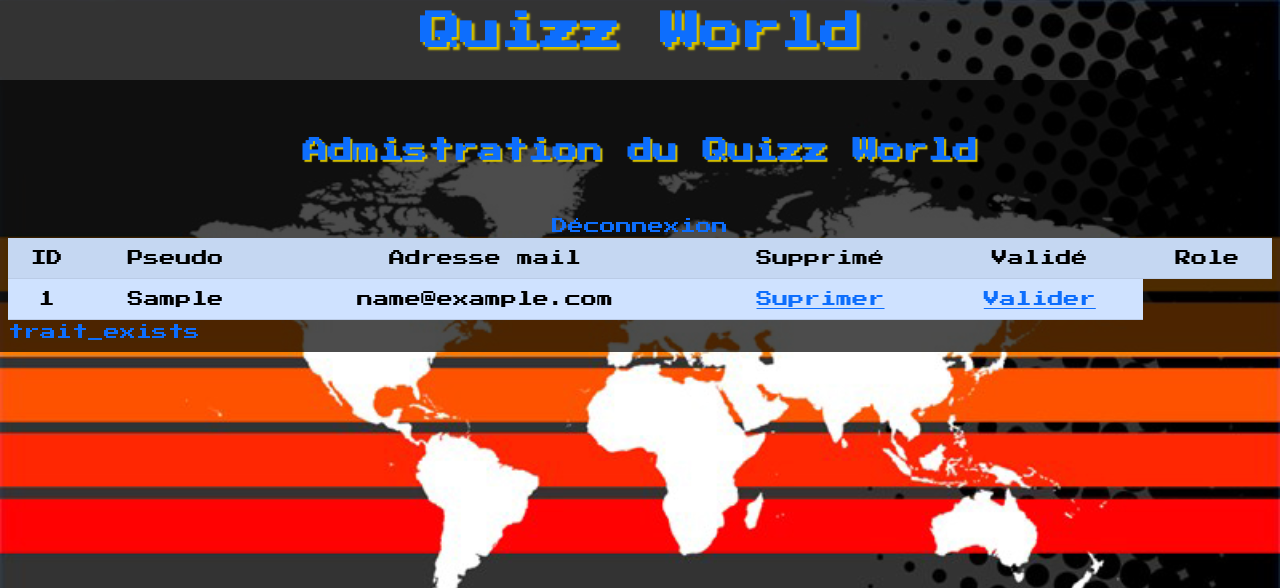
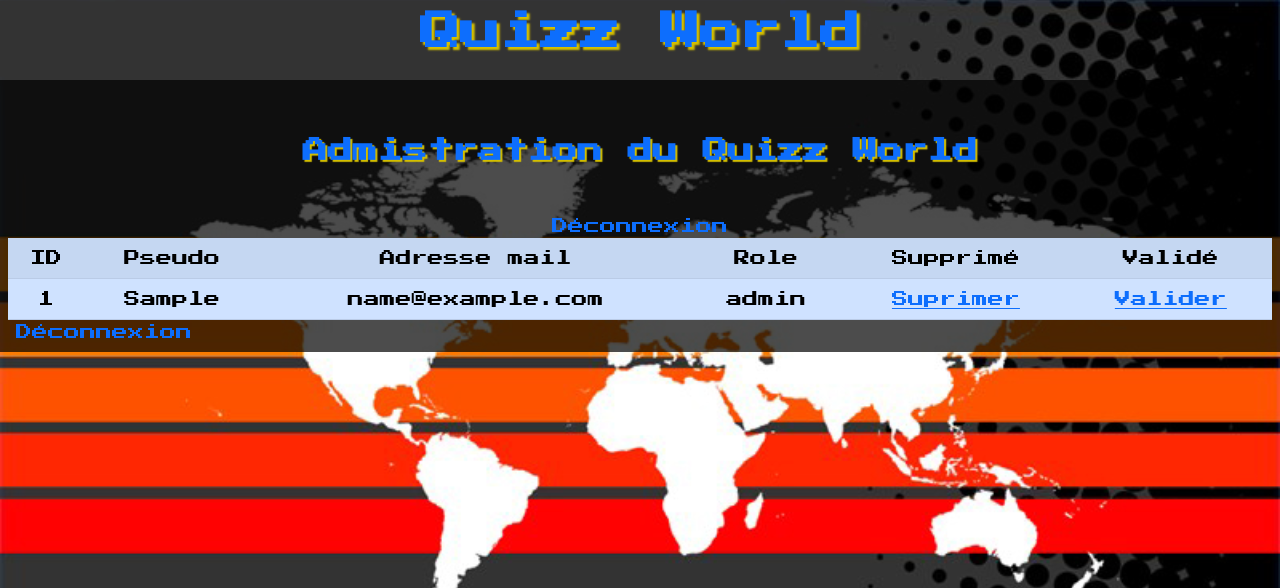
Before and after one commit to ChronaMakenshi/TP---Quizz---World-2, a PHP site: page /adminchoix.php in a window 1280 px wide. Shown: the top 588 px of the page. Run offline with PHP 8.4, Linux system fonts and the light colour scheme; tables that the repository leaves empty or names only in its code hold one stand-in row (values such as "Sample post").

Commit message:
ggfvjyufrèye

```diff
--- a/adminchoix.php
+++ b/adminchoix.php
@@ -23,9 +23,10 @@
         <td>ID</td>
         <td>Pseudo</td>
         <td>Adresse mail</td>
+        <td>Role</td>
         <td>Supprimé</td>
         <td>Validé</td>
-        <td>Role</td>
+
 <?php
 
 include 'database.php';
@@ -43,17 +44,17 @@ while($ligne = $reponse -> fetch() ){
     $pseudo=$ligne['pseudo'];
     $mail=$ligne['mail'];
     $id=$ligne['id'];
-    $mail=$ligne['role'];
+    $role=$ligne['role'];
     echo "<tr><td>".$ligne["id"]."</td>";
     echo "<td>".$ligne["pseudo"]."</a></td>";
     echo "<td>".$ligne["mail"]."</td>";
+    echo "<td>".$ligne["role"]."</td>";
     echo "<td><a href='supprimer1.php?code= $ligne[id]'> Suprimer </a></td>";
     echo "<td><a href='valide.php?code= $ligne[id]'>Valider</a></td></tr>";
 }
 ?>
     </tr>
 </table>
-
+<a class="p-2 bd-highlight text-decoration-none" href="connexion.php?action=deconnecter">Déconnexion</a>
 </body>
 </html>
-trait_exists
```
